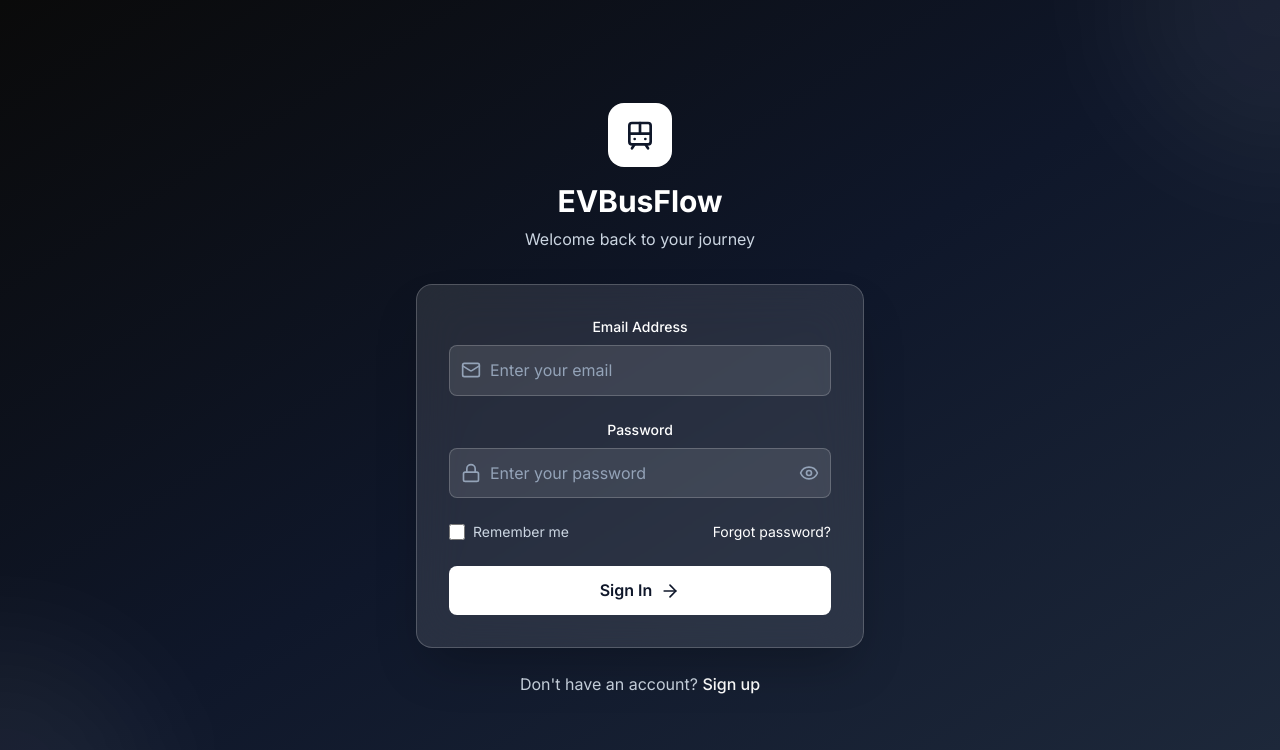
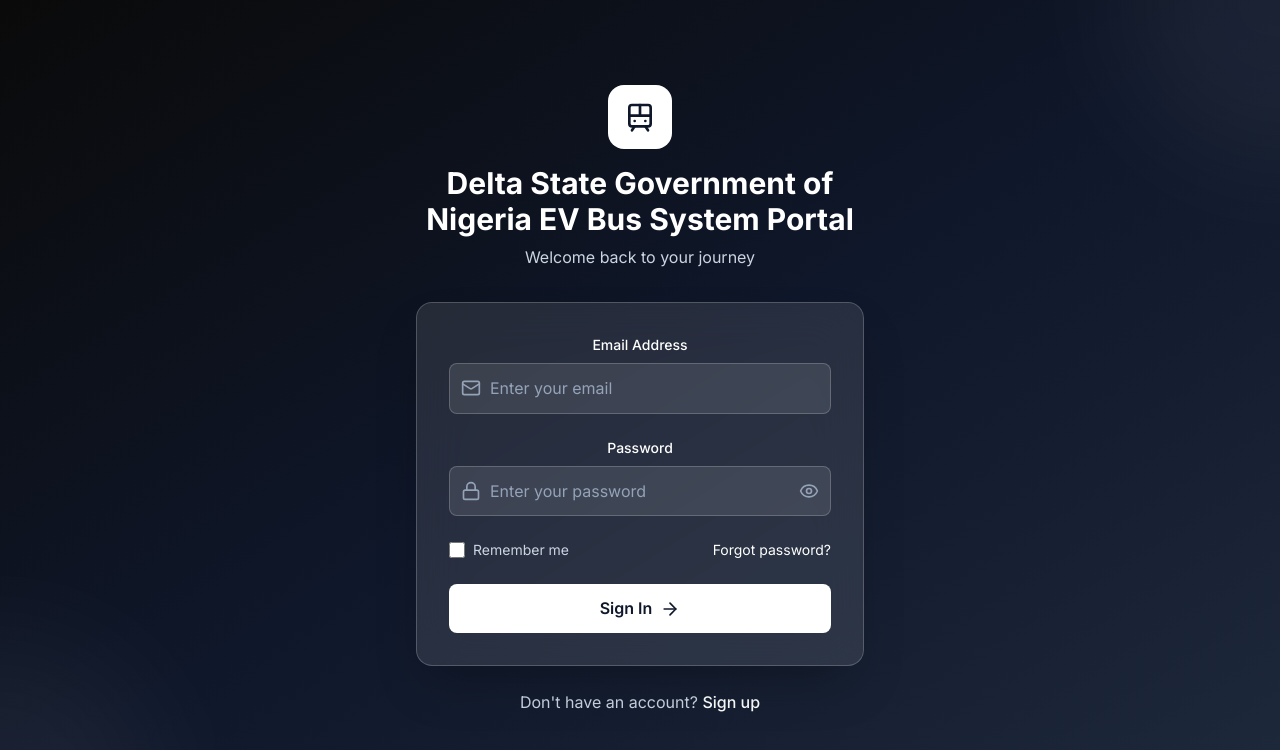
Before and after one commit to theajstars/ticketing-prototype, a React (Create React App) app: page /login in a window 1280 px wide. Shown: the top 750 px of the page. Built offline with nearby package versions, Linux system fonts and the light colour scheme.

Commit message:
Update Login page header to reflect new branding as Delta State Government of Nigeria EV Bus System Portal for improved clarity.

```diff
--- a/src/pages/Login/index.tsx
+++ b/src/pages/Login/index.tsx
@@ -68,7 +68,9 @@
           <div className="inline-flex items-center justify-center w-16 h-16 bg-white rounded-2xl mb-4">
             <Train className="w-8 h-8 text-dark-900" />
           </div>
-          <h1 className="text-3xl font-bold text-white mb-2">EVBusFlow</h1>
+          <h1 className="text-3xl font-bold text-white mb-2">
+            Delta State Government of Nigeria EV Bus System Portal
+          </h1>
           <p className="text-dark-300">Welcome back to your journey</p>
         </motion.div>
 
```
Also changed, not shown: src/assets/img/Logo.png (added).
